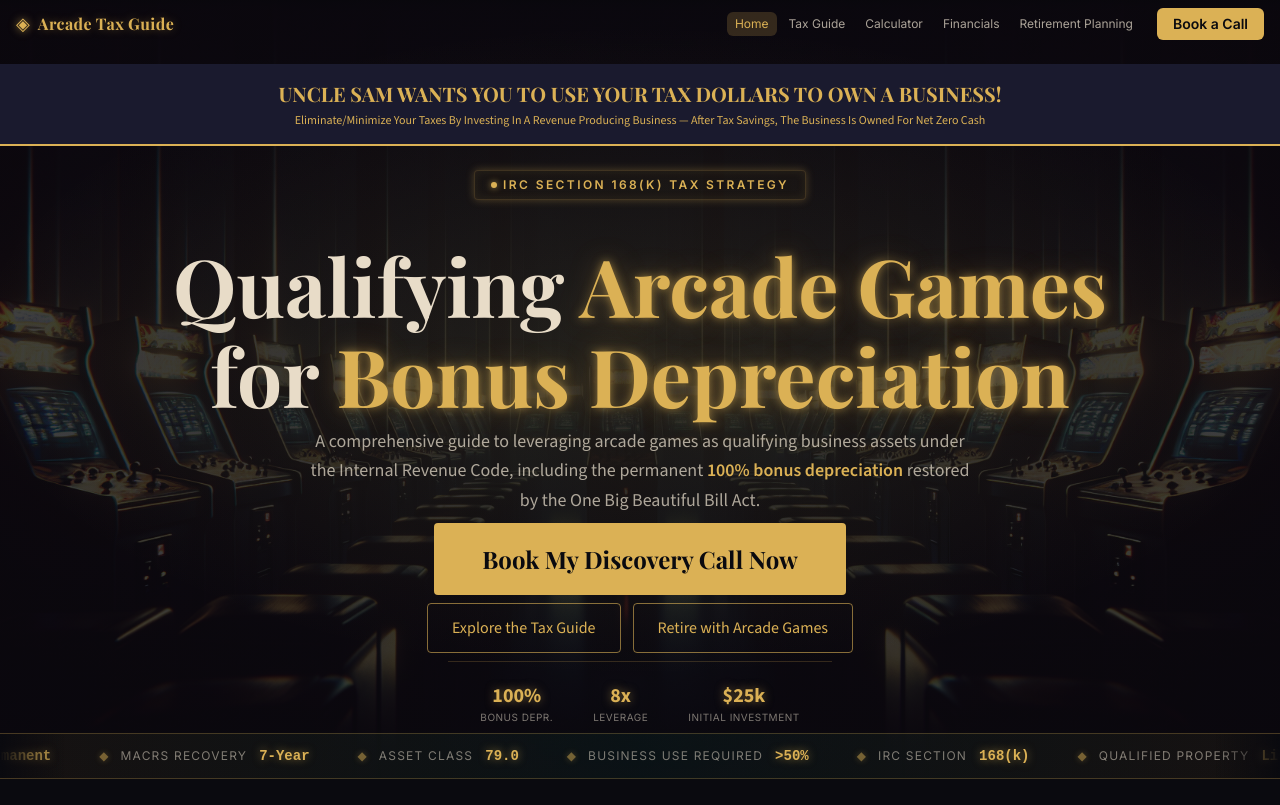
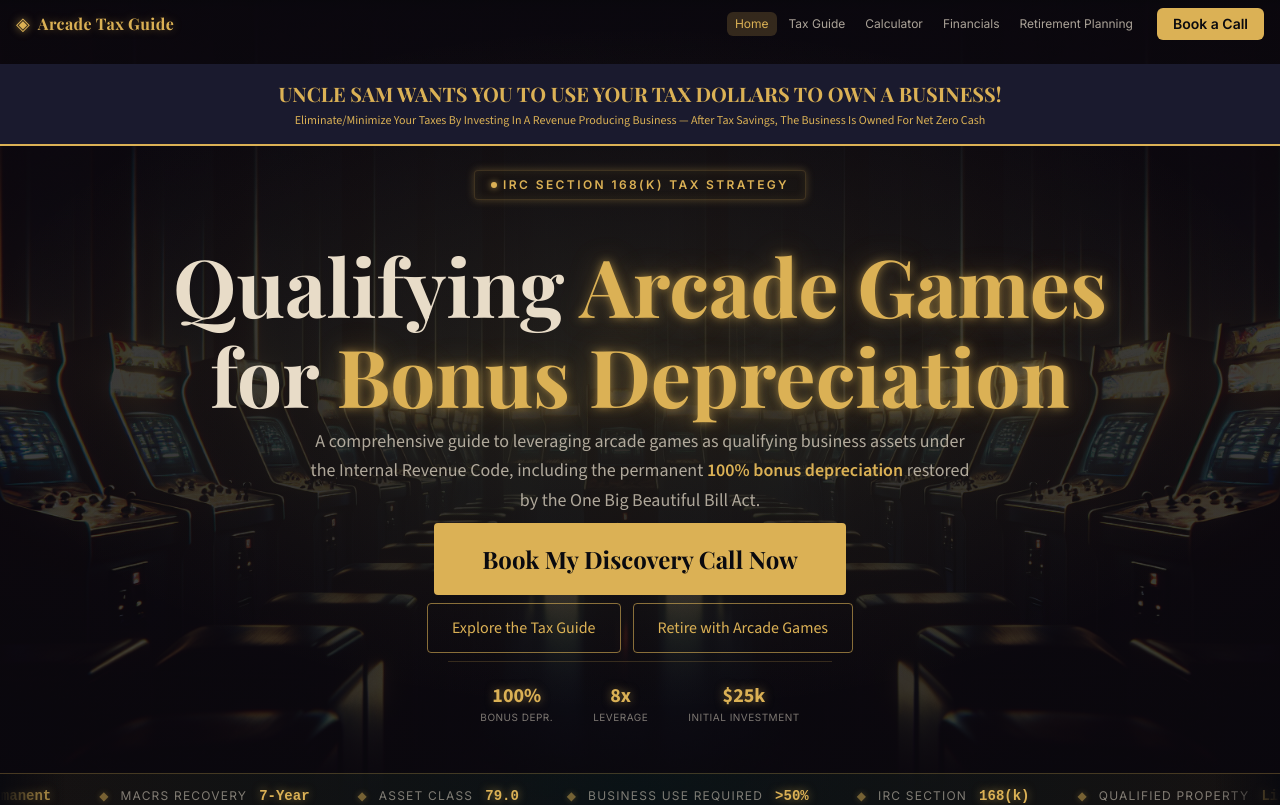
Before and after one commit to kennysabangan/arcade-tax-guide, a React (Vite) app: page / in a window 1280 px wide. Shown: the top 805 px of the page. Built offline with nearby package versions, Linux system fonts and the light colour scheme; what @react-pdf/renderer would draw is missing.

Commit message:
Add more space above ticker section

```diff
--- a/src/pages/HomePage.jsx
+++ b/src/pages/HomePage.jsx
@@ -90,7 +90,7 @@ function Hero() {
           ))}
         </div>
       </div>
-      <div className="relative z-20">
+      <div className="relative z-20 mt-6 sm:mt-10">
         <Ticker />
       </div>
     </section>
```
